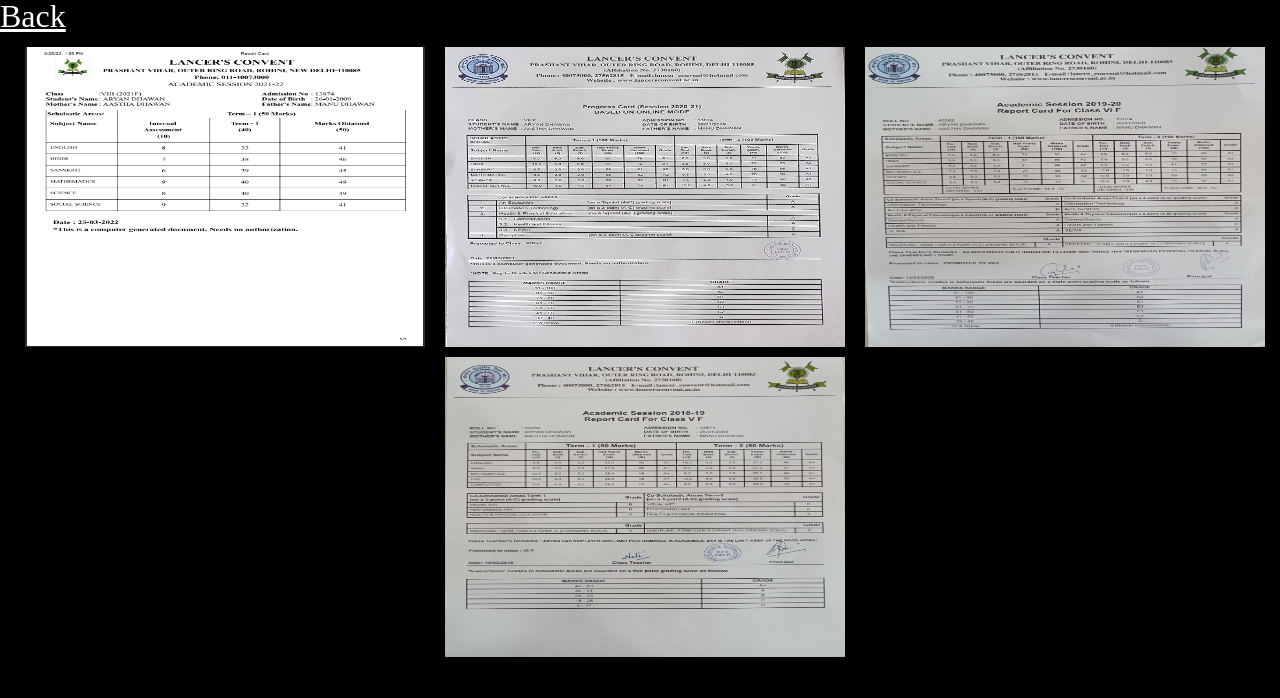
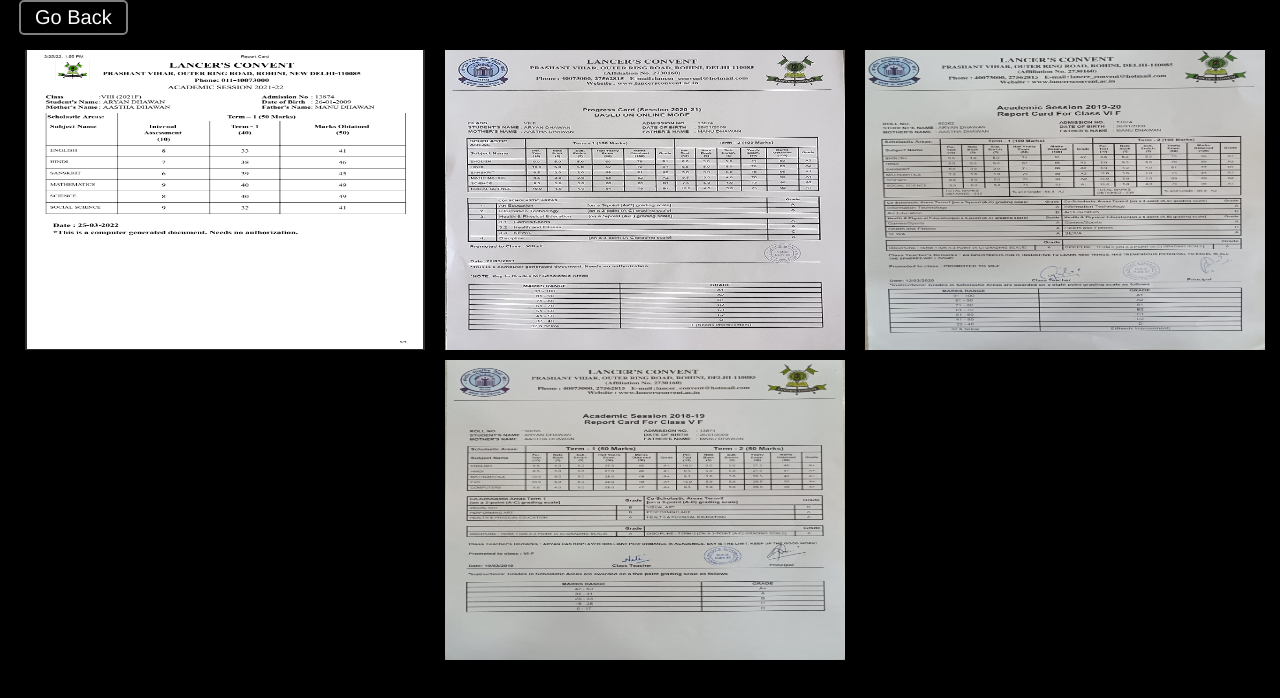
Before and after one commit to Aryan7585/My_Portfolio, a plain HTML site: page Marksheets.html in a window 1280 px wide. Drawn offline with Linux system fonts and the light colour scheme.

Commit message:
Update Marksheets.html

```diff
--- a/Marksheets.html
+++ b/Marksheets.html
@@ -78,10 +78,29 @@ body {
      width:400px;
 }
 
+.btn {
+        font-family:'Franklin Gothic Medium', 'Arial Narrow', Arial, sans-serif;
+        font-size: 20px;
+        margin: 0px 19px;
+        background-color: black;
+        color: white;
+        padding: 4px 14px;
+        border: 2px solid grey;
+        border-radius: 5px;
+        cursor: pointer;
+    }
+
+    .btn:hover {
+        color: red;
+        font-weight:500;
+    }
+
     </style>
 </head>
 <body bgcolor="black">
-    <a class="back" href="index.html#services" role="button">Back</a>
+    <!-- <a class="back" href="index.html#services" role="button">Back</a> -->
+    <button class="btn"onclick="history.back()">Go Back</button>
+
         <div class="container">
            <a target="_blank" class="item" href="Class 8 Half Yearly Result-1.png"><img class = "item"src="Class 8 Half Yearly Result-1.png" alt=""></a>
            <a target="_blank" class="item" href="Class 7 Final Exam Result.jpg"><img class = "item"src="Class 7 Final Exam Result.jpg" alt=""></a>
```
